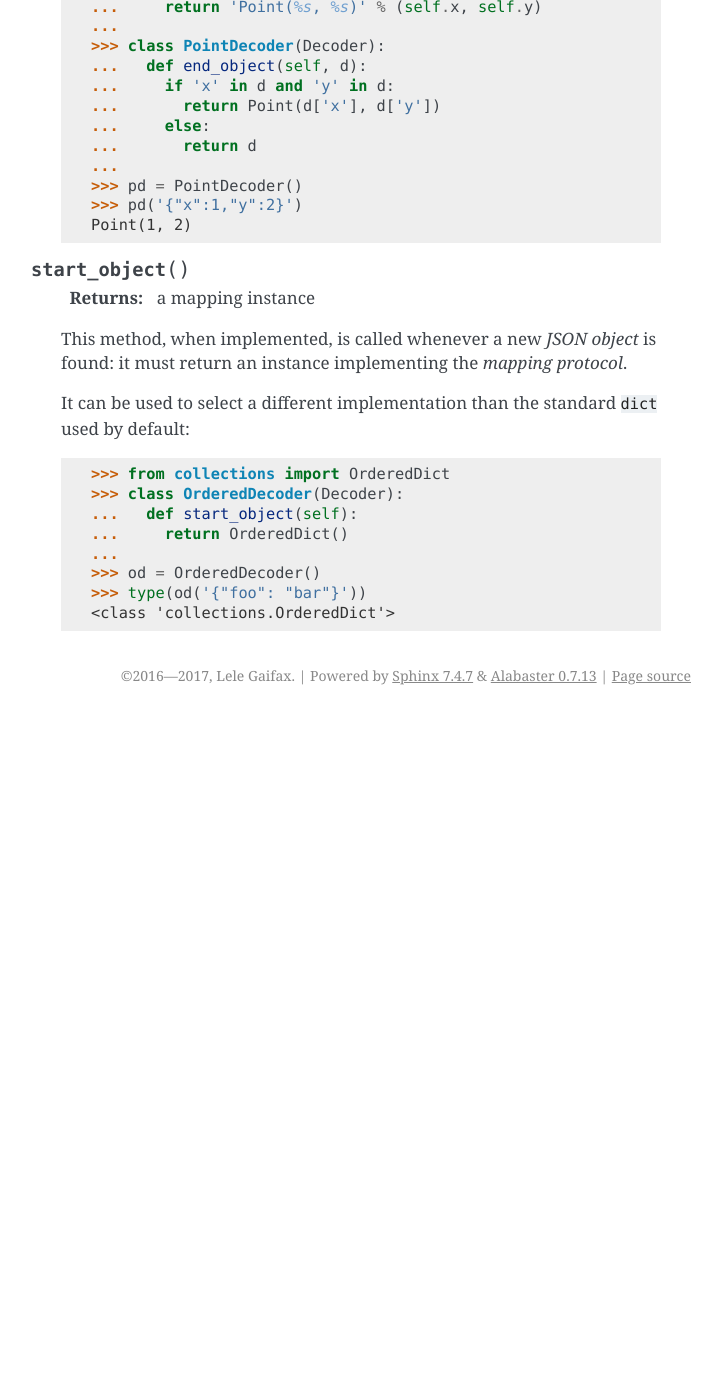
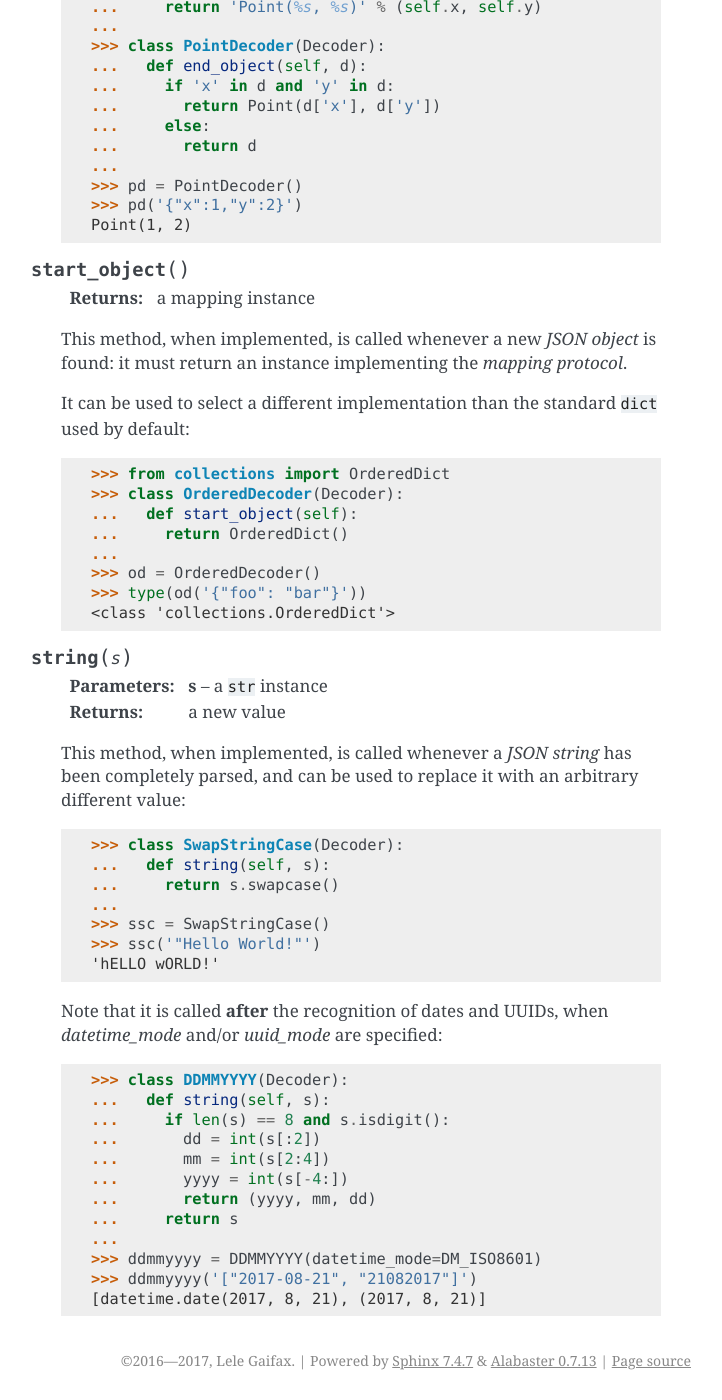
Before and after one commit to python-rapidjson/python-rapidjson, a Sphinx documentation site: the page built from docs/decoder.rst, in a window 1280 px wide and 1400 px high, scrolled down 1369 px. Shown: the whole window, without its empty margins (419-1141 px from the left). Built offline with Sphinx 7.4.7, drawn with Linux system fonts in a browser that asks for light colours; before the commit the page ends 2084 px from its top, so only the background shows below that.

Commit message:
Call Decoder.string(), if that is implemented

```diff
--- a/docs/decoder.rst
+++ b/docs/decoder.rst
@@ -106,3 +106,40 @@
          >>> od = OrderedDecoder()
          >>> type(od('{"foo": "bar"}'))
          <class 'collections.OrderedDict'>
+
+   .. method:: string(s)
+
+      :param s: a ``str`` instance
+      :returns: a new value
+
+      This method, when implemented, is called whenever a *JSON string* has
+      been completely parsed, and can be used to replace it with an arbitrary
+      different value:
+
+      .. doctest::
+
+         >>> class SwapStringCase(Decoder):
+         ...   def string(self, s):
+         ...     return s.swapcase()
+         ...
+         >>> ssc = SwapStringCase()
+         >>> ssc('"Hello World!"')
+         'hELLO wORLD!'
+
+      Note that it is called **after** the recognition of dates and UUIDs,
+      when `datetime_mode` and/or `uuid_mode` are specified:
+
+      .. doctest::
+
+         >>> class DDMMYYYY(Decoder):
+         ...   def string(self, s):
+         ...     if len(s) == 8 and s.isdigit():
+         ...       dd = int(s[:2])
+         ...       mm = int(s[2:4])
+         ...       yyyy = int(s[-4:])
+         ...       return (yyyy, mm, dd)
+         ...     return s
+         ...
+         >>> ddmmyyyy = DDMMYYYY(datetime_mode=DM_ISO8601)
+         >>> ddmmyyyy('["2017-08-21", "21082017"]')
+         [datetime.date(2017, 8, 21), (2017, 8, 21)]
```
Also changed, not shown: 1 other file.
